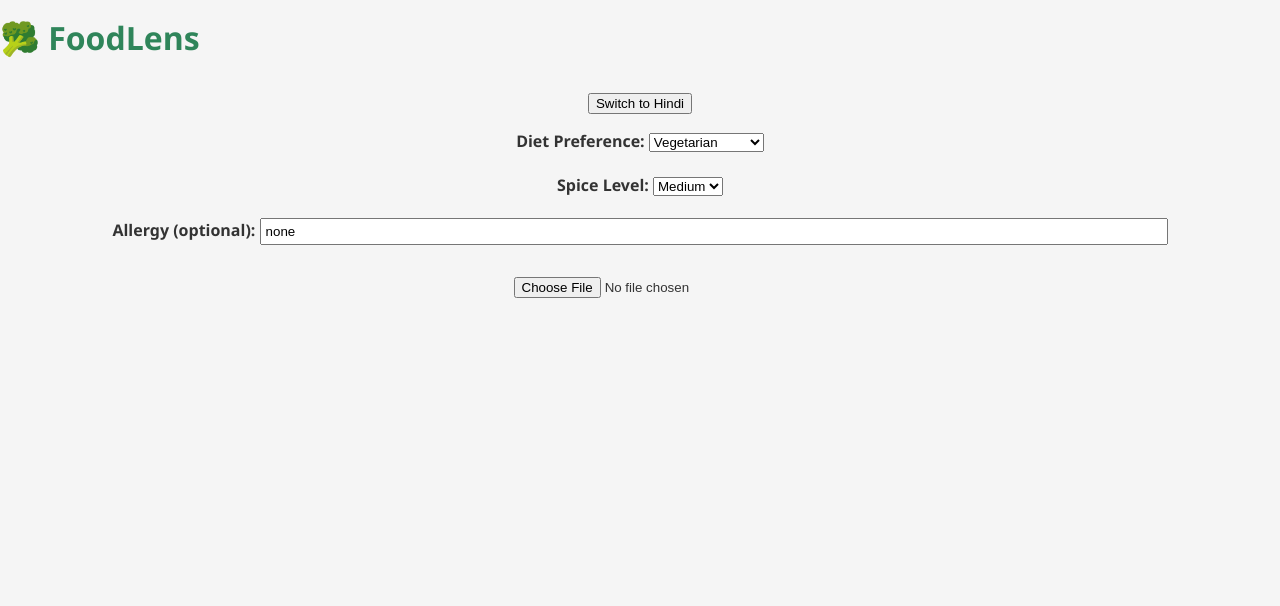
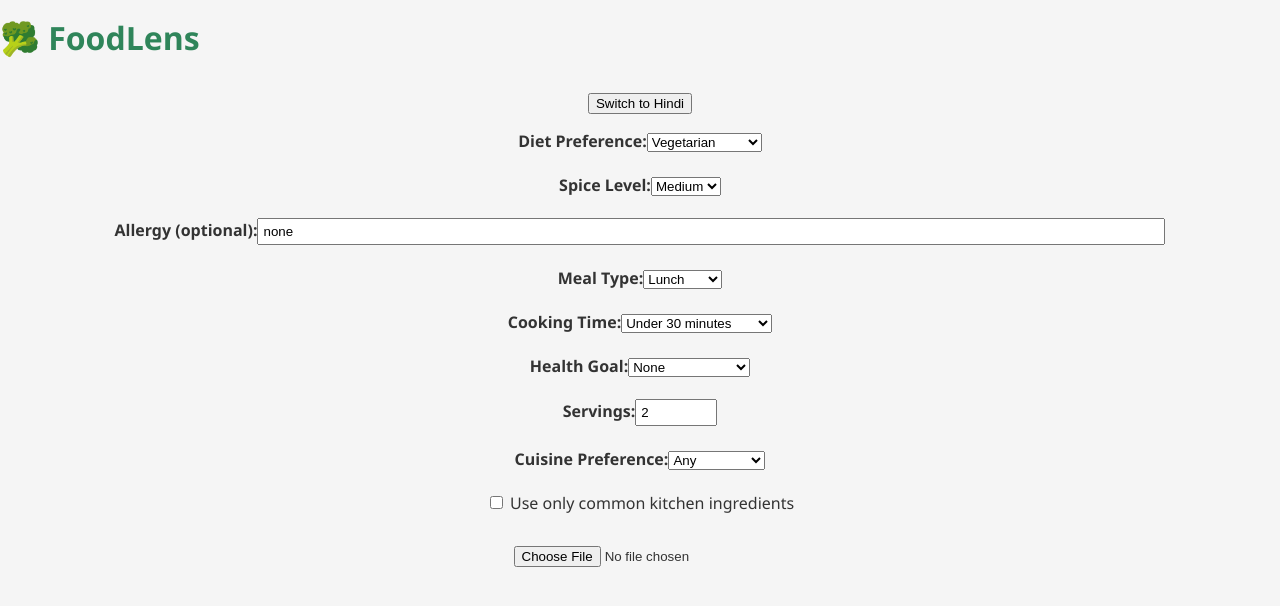
Before and after one commit to SUSSSKIDD/FoodLens, a React (Create React App) app: page / in a window 1280 px wide. Shown: the top 606 px of the page. Built offline with nearby package versions, Linux system fonts and the light colour scheme; the HTML template or start-up script is replaced by a standard one.

Commit message:
working updates done

```diff
--- a/src/CameraInput.js
+++ b/src/CameraInput.js
@@ -11,6 +11,12 @@ const CameraInput = () => {
   const [diet, setDiet] = useState("vegetarian");
   const [spice, setSpice] = useState("medium");
   const [allergy, setAllergy] = useState("none");
+  const [mealType, setMealType] = useState("lunch");
+  const [timeLimit, setTimeLimit] = useState("<30");
+  const [healthGoal, setHealthGoal] = useState("none");
+  const [servings, setServings] = useState("2");
+  const [cuisine, setCuisine] = useState("any");
+  const [useCommon, setUseCommon] = useState(false);
 
   const handleImageChange = async (e) => {
     const file = e.target.files[0];
@@ -23,19 +29,14 @@ const CameraInput = () => {
 
     const response = await predictImage(file);
 
-    if (response && response.detections && response.detections.length > 0) {
+    if (response?.detections?.length > 0) {
       setDetections(response.detections);
-
-      const veggieList = response.detections.map(d => d.class);
-      const recipeResponse = await fetchGeminiRecipe(veggieList, language, diet, spice, allergy);
+      const veggies = response.detections.map(d => d.class);
+      const recipeResponse = await fetchGeminiRecipe(veggies, language, diet, spice, allergy, mealType, timeLimit, healthGoal, servings, cuisine, useCommon);
       setRecipe(recipeResponse);
-    } else if (response && response.detections && response.detections.length === 0) {
-      setError("No vegetables detected.");
     } else {
-      setError("Prediction failed or server not reachable.");
+      setError(response?.detections ? "No vegetables detected." : "Prediction failed or server not reachable.");
     }
-
-    console.log("🔍 API Response:", response);
   };
 
   const toggleLanguage = () => {
@@ -43,9 +44,17 @@ const CameraInput = () => {
     setLanguage(newLang);
 
     if (detections.length > 0) {
-      const veggieList = detections.map(d => d.class);
-      fetchGeminiRecipe(veggieList, newLang, diet, spice, allergy).then(setRecipe);
+      const veggies = detections.map(d => d.class);
+      fetchGeminiRecipe(veggies, newLang, diet, spice, allergy, mealType, timeLimit, healthGoal, servings, cuisine, useCommon).then(setRecipe);
     }
+  };
+
+  const regenerateRecipe = async () => {
+    if (detections.length === 0) return;
+    const veggies = detections.map(d => d.class);
+    setRecipe('Generating another recipe...');
+    const newRecipe = await fetchGeminiRecipe(veggies, language, diet, spice, allergy, mealType, timeLimit, healthGoal, servings, cuisine, useCommon);
+    setRecipe(newRecipe);
   };
 
   return (
@@ -57,54 +66,95 @@ const CameraInput = () => {
       </div>
 
       <div style={{ marginBottom: '1rem' }}>
-        <label><b>Diet Preference: </b></label>
-        <select value={diet} onChange={(e) => setDiet(e.target.value)}>
+        <label><b>Diet Preference:</b></label>
+        <select value={diet} onChange={e => setDiet(e.target.value)}>
           <option value="vegetarian">Vegetarian</option>
           <option value="non-vegetarian">Non-Vegetarian</option>
           <option value="jain">Jain</option>
         </select>
 
         <br /><br />
-
-        <label><b>Spice Level: </b></label>
-        <select value={spice} onChange={(e) => setSpice(e.target.value)}>
+        <label><b>Spice Level:</b></label>
+        <select value={spice} onChange={e => setSpice(e.target.value)}>
           <option value="mild">Mild</option>
           <option value="medium">Medium</option>
           <option value="spicy">Spicy</option>
         </select>
 
         <br /><br />
-
-        <label><b>Allergy (optional): </b></label>
+        <label><b>Allergy (optional):</b></label>
         <input
           type="text"
-          placeholder="e.g. garlic, onion (or none)"
+          placeholder="e.g. garlic, onion"
           value={allergy}
           onChange={(e) => setAllergy(e.target.value)}
           style={{ width: '70%', padding: '4px' }}
         />
+
+        <br /><br />
+        <label><b>Meal Type:</b></label>
+        <select value={mealType} onChange={e => setMealType(e.target.value)}>
+          <option value="breakfast">Breakfast</option>
+          <option value="lunch">Lunch</option>
+          <option value="dinner">Dinner</option>
+          <option value="snack">Snack</option>
+        </select>
+
+        <br /><br />
+        <label><b>Cooking Time:</b></label>
+        <select value={timeLimit} onChange={e => setTimeLimit(e.target.value)}>
+          <option value="<15">Under 15 minutes</option>
+          <option value="<30">Under 30 minutes</option>
+          <option value=">30">More than 30 minutes</option>
+        </select>
+
+        <br /><br />
+        <label><b>Health Goal:</b></label>
+        <select value={healthGoal} onChange={e => setHealthGoal(e.target.value)}>
+          <option value="none">None</option>
+          <option value="low calorie">Low Calorie</option>
+          <option value="high protein">High Protein</option>
+          <option value="diabetic friendly">Diabetic Friendly</option>
+          <option value="keto">Keto</option>
+        </select>
+
+        <br /><br />
+        <label><b>Servings:</b></label>
+        <input
+          type="number"
+          min="1"
+          value={servings}
+          onChange={(e) => setServings(e.target.value)}
+          style={{ width: '70px', padding: '4px' }}
+        />
+
+        <br /><br />
+        <label><b>Cuisine Preference:</b></label>
+        <select value={cuisine} onChange={e => setCuisine(e.target.value)}>
+          <option value="any">Any</option>
+          <option value="indian">Indian</option>
+          <option value="chinese">Chinese</option>
+          <option value="italian">Italian</option>
+          <option value="south indian">South Indian</option>
+        </select>
+
+        <br /><br />
+        <label>
+          <input
+            type="checkbox"
+            checked={useCommon}
+            onChange={() => setUseCommon(!useCommon)}
+          /> Use only common kitchen ingredients
+        </label>
       </div>
 
-      <input
-        type="file"
-        accept="image/*"
-        capture="environment"
-        onChange={handleImageChange}
-        style={{ marginBottom: '1rem' }}
-      />
+      <input type="file" accept="image/*" capture="environment" onChange={handleImageChange} />
 
       {imagePreview && (
-        <img
-          src={imagePreview}
-          alt="Captured vegetable"
-          style={{
-            width: '90%',
-            maxWidth: '320px',
-            borderRadius: '12px',
-            boxShadow: '0 0 10px rgba(0,0,0,0.2)',
-            marginTop: '1rem',
-          }}
-        />
+        <img src={imagePreview} alt="Captured" style={{
+          width: '90%', maxWidth: '320px', borderRadius: '12px',
+          boxShadow: '0 0 10px rgba(0,0,0,0.2)', marginTop: '1rem'
+        }} />
       )}
 
       {detections.length > 0 && (
@@ -118,21 +168,24 @@ const CameraInput = () => {
       )}
 
       {recipe && (
-        <div
-          style={{
-            marginTop: '1.5rem',
-            backgroundColor: '#f2f2f2',
-            padding: '1rem',
-            borderRadius: '10px',
-            textAlign: 'left',
-            maxWidth: '90%',
-            marginLeft: 'auto',
-            marginRight: 'auto',
-          }}
-        >
-          <h3>🍲 Suggested Recipe ({language === 'en' ? 'English' : 'Hindi'})</h3>
-          <p style={{ whiteSpace: 'pre-wrap' }}>{recipe}</p>
-        </div>
+        <>
+          <div style={{
+            marginTop: '1.5rem', backgroundColor: '#f2f2f2', padding: '1rem',
+            borderRadius: '10px', textAlign: 'left', maxWidth: '90%',
+            marginLeft: 'auto', marginRight: 'auto',
+          }}>
+            <h3>🍲 Suggested Recipe ({language === 'en' ? 'English' : 'Hindi'})</h3>
+            <p style={{ whiteSpace: 'pre-wrap' }}>{recipe}</p>
+          </div>
+
+          <button onClick={regenerateRecipe} style={{
+            marginTop: '1rem', padding: '8px 16px',
+            backgroundColor: '#007bff', color: '#fff',
+            border: 'none', borderRadius: '8px', cursor: 'pointer'
+          }}>
+            🔁 Generate Another Recipe
+          </button>
+        </>
       )}
 
       {error && (
--- a/src/api.js
+++ b/src/api.js
@@ -22,23 +22,59 @@ export const predictImage = async (file) => {
   }
 };
 
-// 🧠 Gemini Recipe Generator (Enhanced)
+// 🤠 Gemini Recipe Generator (Enhanced)
 export const fetchGeminiRecipe = async (
   ingredients,
   language = 'en',
   diet = 'vegetarian',
   spice = 'medium',
-  allergy = 'none'
+  allergy = 'none',
+  mealType = 'lunch',
+  timeLimit = '<30',
+  healthGoal = 'none',
+  servings = '2',
+  cuisine = 'any',
+  useCommon = false
 ) => {
   const allergyNote = allergy.trim().toLowerCase() === 'none'
     ? ''
     : (language === 'en'
-      ? `Avoid using the following ingredients due to allergy: ${allergy}.`
-      : `एलर्जी के कारण निम्नलिखित सामग्री का उपयोग न करें: ${allergy}।`);
+      ? `Avoid using the following ingredients due to allergy: ${allergy}. `
+      : `एलर्जी के कारण निम्नलिखित सामग्री का उपयोग न करें: ${allergy}। `);
+
+  const timeText = language === 'en'
+    ? timeLimit === '<15'
+      ? 'under 15 minutes'
+      : timeLimit === '<30'
+        ? 'under 30 minutes'
+        : 'more than 30 minutes'
+    : timeLimit === '<15'
+      ? '15 मिनट से कम'
+      : timeLimit === '<30'
+        ? '30 मिनट से कम'
+        : '30 मिनट से अधिक';
+
+  const healthNote = healthGoal.toLowerCase() === 'none' ? '' : (language === 'en'
+    ? `Make sure the recipe aligns with this goal: ${healthGoal}. `
+    : `यह रेसिपी इस स्वास्थ्य लक्ष्य के अनुकूल होनी चाहिए: ${healthGoal}। `);
+
+  const servingsNote = language === 'en'
+    ? `Make the recipe for ${servings} serving(s). `
+    : `${servings} लोगों के लिए रेसिपी बनाएं। `;
+
+  const cuisineNote = cuisine.toLowerCase() === 'any' ? '' : (language === 'en'
+    ? `Prefer ${cuisine} cuisine style. `
+    : `${cuisine} शैली में रेसिपी बनाएं। `);
+
+  const commonNote = useCommon
+    ? (language === 'en'
+      ? `Only use ingredients commonly available in Indian kitchens. `
+      : `सिर्फ भारतीय रसोई में साधारण रूप से प्राप्त होने वाली सामग्रीयों का उपयोग करें। `)
+    : '';
 
   const prompt = language === 'en'
-    ? `Suggest a ${diet} recipe using only these vegetables: ${ingredients.join(', ')}. Do not include any other vegetables or ingredients. Spice level: ${spice}. ${allergyNote} Write the recipe clearly in steps.`
-    : `सिर्फ इन सब्ज़ियों का उपयोग करके एक ${diet} रेसिपी सुझाएं: ${ingredients.join(', ')}। कोई अन्य सब्ज़ी या सामग्री शामिल न करें। मसाले का स्तर: ${spice}। ${allergyNote} कृपया विधि को चरणों में स्पष्ट रूप से लिखें।`;
+    ? `Suggest a ${diet} ${mealType} recipe using only these vegetables: ${ingredients.join(', ')}. Do not include any other vegetables or ingredients. Spice level: ${spice}. ${allergyNote}${healthNote}${servingsNote}${cuisineNote}${commonNote}The recipe must take ${timeText}. Write the recipe clearly in steps.`
+    : `सिर्फ इन सब्ज़ियों का उपयोग करके एक ${diet} ${mealType} रेसिपी सुझाएं: ${ingredients.join(', ')}। कोई अन्य सब्ज़ी या सामग्री शामिल न करें। मसालों का स्तर: ${spice}। ${allergyNote}${healthNote}${servingsNote}${cuisineNote}${commonNote}रेसिपी बनाने में ${timeText} लगने चाहिएं। कृपया विधि को चरणों में स्पष्ट कीजिएं।`;
 
   try {
     const res = await fetch(GEMINI_API_URL, {
```
Also changed, not shown: 1 other file (tests, documents, lock files or other folders).
